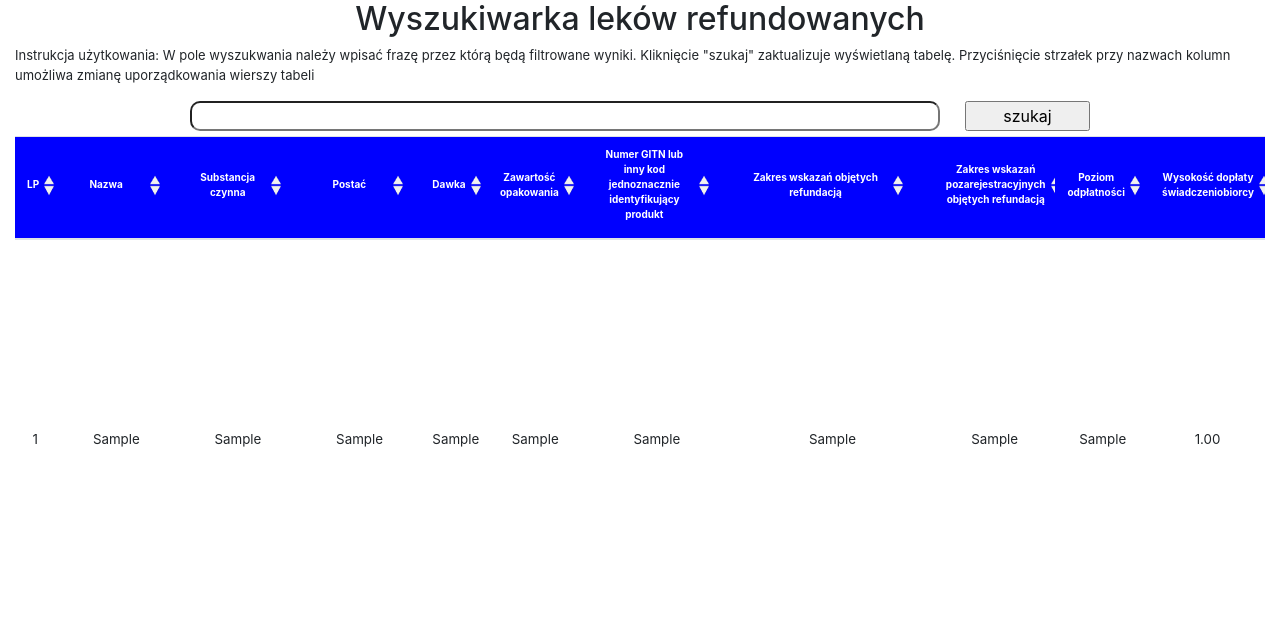
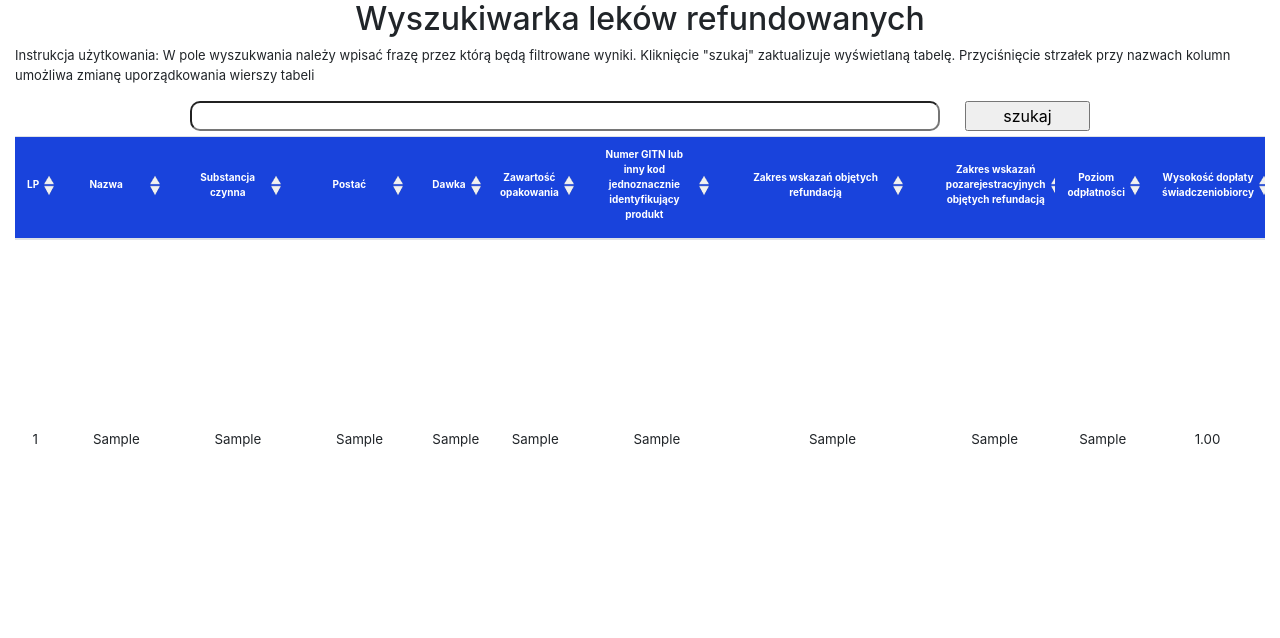
Before and after one commit to KacperJab/djangoProject_Drugs, a Django app: page / in a window 1280 px wide. Shown: the top 638 px of the page. Run offline with Django 4.2, Linux system fonts and the light colour scheme; tables that the repository leaves empty hold one stand-in row (values such as "Sample post"); some libraries are stand-ins or nearby versions.

```diff
--- a/IO_DrugSearch/static/IO_DrugSearch/main.css
+++ b/IO_DrugSearch/static/IO_DrugSearch/main.css
@@ -97,7 +97,7 @@
 }
 
 .kolumny {
-    background-color: blue;
+    background-color: #1943dc;
     color: white;
 }
 
```
